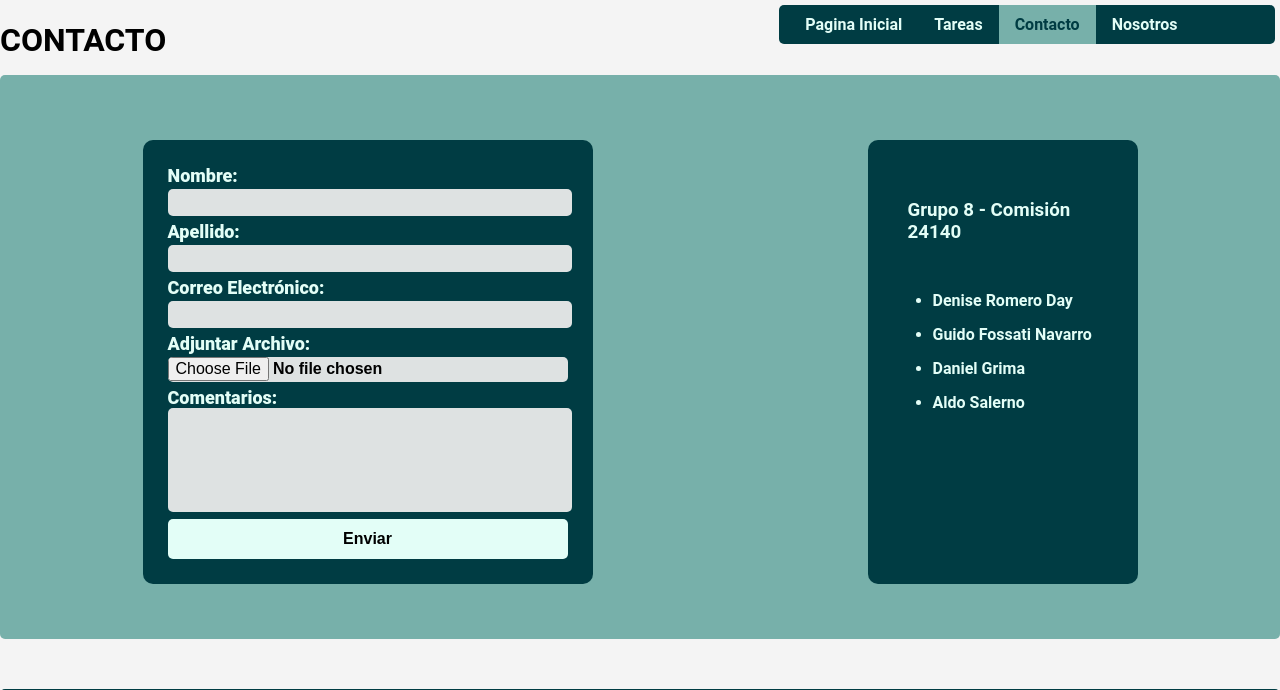
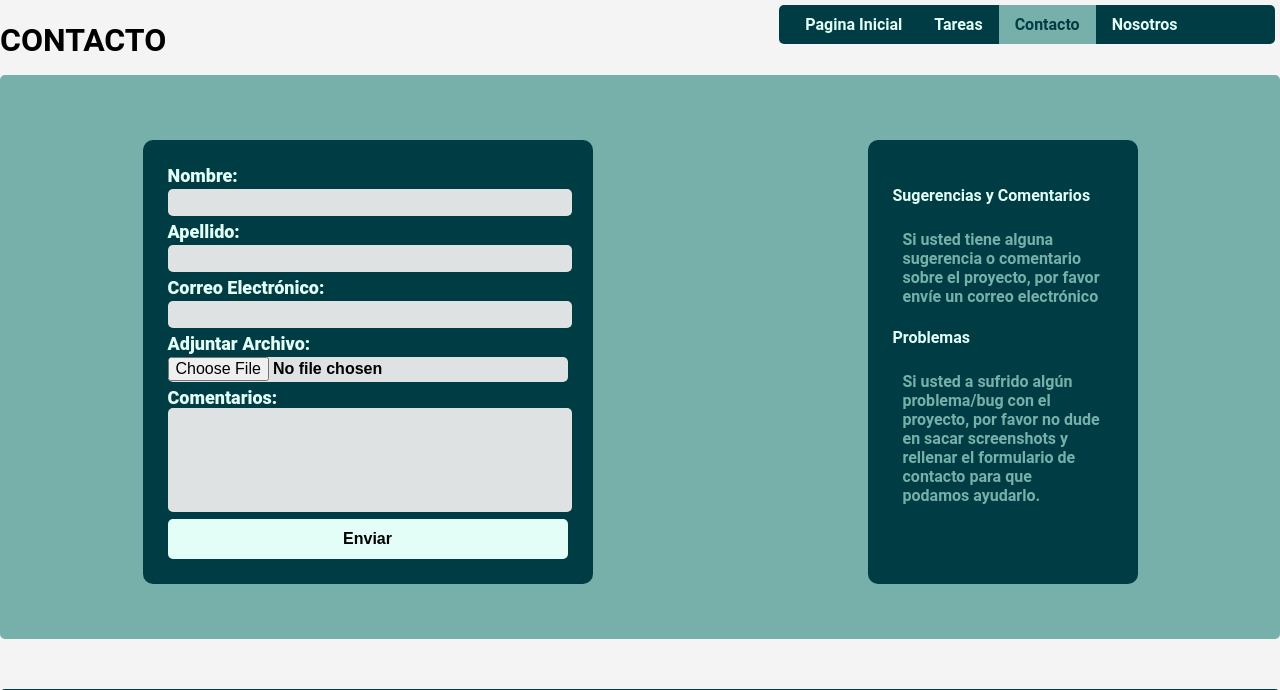
Before and after one commit to aldosalerno/grupo8, a web app: file contacto.html in a window 1280 px wide. Shown: the top 690 px of the page. Run offline with its HTML, style and script files only (its server is not run), Linux system fonts and the light colour scheme.

Commit message:
Sugerencias Problemas Contacto

```diff
--- a/contacto.html
+++ b/contacto.html
@@ -77,13 +77,17 @@
             </form>
 
             <div class="contacto-nosotros">
-                <h3>Grupo 8 - Comisión 24140</h3>
-                <ul>
-                    <li>Denise Romero Day</li>
-                    <li>Guido Fossati Navarro</li>
-                    <li>Daniel Grima</li>
-                    <li>Aldo Salerno</li>
-                </ul>
+                <h4>Sugerencias y Comentarios</h4>
+                <p>
+                    Si usted tiene alguna sugerencia o comentario sobre el proyecto, por favor envíe un correo electrónico
+                </p>
+
+                <h4>Problemas</h4>
+
+                <p>
+                    Si usted a sufrido algún problema/bug con el proyecto, por favor no dude en sacar screenshots y rellenar el formulario de contacto para que podamos ayudarlo.
+                </p>
+
             </div>
         </section>
     </main>
--- a/styles/styles.css
+++ b/styles/styles.css
@@ -209,22 +209,24 @@ nav {
 }
 
 .contacto-nosotros {
+    float: center;
     background-color: var(--color-primary);
+    width: 220px;
     padding: 25px;
-    width: 220px;
     border-radius: 10px;
     margin-bottom: 20px;
 
 
-    h3 {
-        padding: 15px;
+    h4 {
+        margin-bottom: 10px;
         color: var(--color-cuarter);
     }
 
-    li {
-        color: var(--color-cuarter);
+    p {
+        color: var(--color-tertiary);
         padding-top: 15px;
         font-weight: 600;
+        margin: 10px;
     }
 
 }
```
